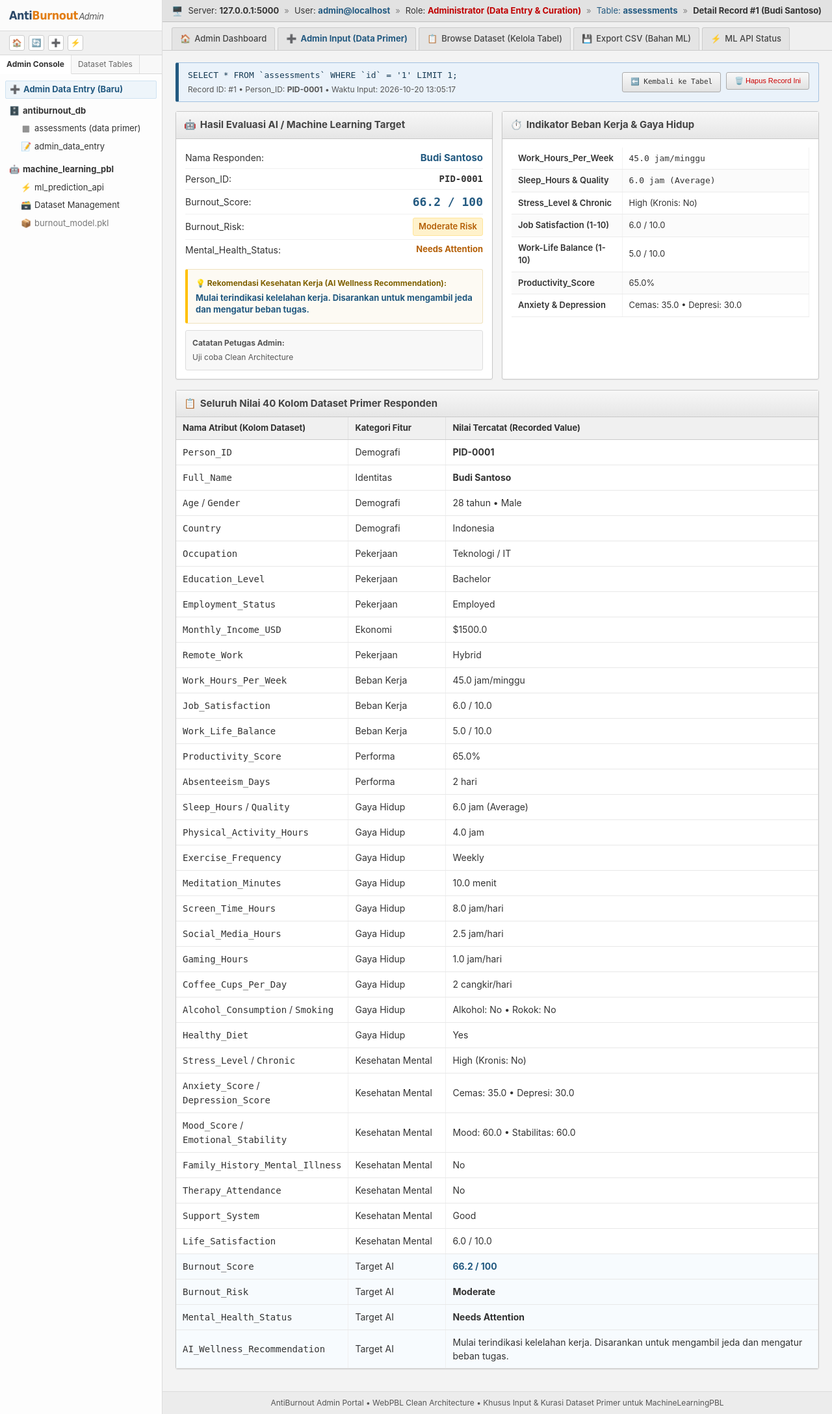
After one commit to Keluarga-Cemara-Team/WebPBL, a Flask app: page /assessment/detail/1 in a window 1280 px wide. The commit adds this page. Shown: the whole page at 65% size. Run offline with Flask 3, Linux system fonts and the light colour scheme; data comes from the database, SQL or seed files in the repository.

Commit message:
feat: implements delete and detail record

```diff
--- a/app/core/interfaces/repositories.py
+++ b/app/core/interfaces/repositories.py
@@ -23,3 +23,8 @@ class IAssessmentRepository(ABC):
     def find_by_id(self, assessment_id: Any) -> Optional[RespondentAssessment]:
         """Mencari data responden berdasarkan ID"""
         pass
+
+    @abstractmethod
+    def delete(self, assessment_id: Any) -> bool:
+        """Menghapus data responden berdasarkan ID"""
+        pass
--- a/app/infrastructure/repositories/firestore_assessment_repo.py
+++ b/app/infrastructure/repositories/firestore_assessment_repo.py
@@ -48,6 +48,11 @@ class FirestoreAssessmentRepository(IAssessmentRepository):
         if doc.exists:
             return self._doc_to_entity(doc.id, doc.to_dict())
         return None
+
+    def delete(self, assessment_id: Any) -> bool:
+        doc_ref = self.db.collection(self.collection_name).document(str(assessment_id))
+        doc_ref.delete()
+        return True
 
     @staticmethod
     def _doc_to_entity(doc_id: str, data: dict) -> RespondentAssessment:
--- /dev/null
+++ b/app/presentation/templates/assessment/detail.html
@@ -0,0 +1,201 @@
+{% extends "base.html" %}
+
+{% block title %}Detail Responden #{{ item.id }} &bull; antiburnout_db.assessments &bull; phpMyAdmin{% endblock %}
+
+{% block breadcrumb_extra %}
+<span style="color: #888;">&raquo;</span>
+<span><a href="{{ url_for('assessment.dataset_view') }}">Table: <strong>assessments</strong></a></span>
+<span style="color: #888;">&raquo;</span>
+<span><strong>Detail Record #{{ item.id }} ({{ item.full_name }})</strong></span>
+{% endblock %}
+
+{% block content %}
+<!-- phpMyAdmin SQL Execution Banner -->
+<div class="pma-sql-box">
+    <div>
+        <code>SELECT * FROM `assessments` WHERE `id` = '{{ item.id }}' LIMIT 1;</code>
+        <div class="pma-sql-meta">
+            Record ID: #{{ item.id }} &bull; Person_ID: <strong>{{ item.person_id or item.id }}</strong> &bull; Waktu Input: {{ item.created_at }}
+        </div>
+    </div>
+    <div style="display: flex; gap: 8px;">
+        <a href="{{ url_for('assessment.dataset_view') }}" class="pma-btn" style="font-size: 11px;">
+            ⬅️ Kembali ke Tabel
+        </a>
+        <form action="{{ url_for('assessment.delete_item', assessment_id=item.id) }}" method="POST" style="display: inline;" onsubmit="return confirm('Apakah Anda yakin ingin menghapus data responden {{ item.full_name }} (#{{ item.id }}) secara permanen?');">
+            <button type="submit" class="pma-btn" style="color: #cc0000; font-size: 11px;">
+                🗑️ Hapus Record Ini
+            </button>
+        </form>
+    </div>
+</div>
+
+<div class="pma-grid-2col" style="margin-bottom: 16px;">
+    <!-- Panel 1: Hasil Prediksi Machine Learning -->
+    <div class="pma-card" style="margin-bottom: 0;">
+        <div class="pma-card-header">
+            <span>🤖</span>
+            <span>Hasil Evaluasi AI / Machine Learning Target</span>
+        </div>
+        <div class="pma-card-body">
+            <ul class="pma-list">
+                <li class="pma-list-item">
+                    <span>Nama Responden:</span>
+                    <strong style="color: #235a81; font-size: 15px;">{{ item.full_name }}</strong>
+                </li>
+                <li class="pma-list-item">
+                    <span>Person_ID:</span>
+                    <code style="font-weight: bold;">{{ item.person_id or item.id }}</code>
+                </li>
+                <li class="pma-list-item">
+                    <span>Burnout_Score:</span>
+                    <strong style="font-size: 18px; font-family: monospace; color: #235a81;">
+                        {{ item.burnout_score if item.burnout_score is not none else '-' }} / 100
+                    </strong>
+                </li>
+                <li class="pma-list-item">
+                    <span>Burnout_Risk:</span>
+                    {% if item.burnout_risk == 'Low' or 'Rendah' in (item.burnout_risk or '') %}
+                    <span class="pma-badge pma-badge-success" style="font-size: 13px; padding: 3px 8px;">Low Risk</span>
+                    {% elif item.burnout_risk == 'Moderate' or 'Sedang' in (item.burnout_risk or '') %}
+                    <span class="pma-badge pma-badge-warning" style="font-size: 13px; padding: 3px 8px;">Moderate Risk</span>
+                    {% else %}
+                    <span class="pma-badge pma-badge-danger" style="font-size: 13px; padding: 3px 8px;">High Risk</span>
+                    {% endif %}
+                </li>
+                <li class="pma-list-item">
+                    <span>Mental_Health_Status:</span>
+                    <strong style="font-size: 13px; color: {% if item.mental_health_status == 'Healthy' %}#38761d{% elif item.mental_health_status == 'Needs Attention' %}#b45f06{% else %}#cc0000{% endif %};">
+                        {{ item.mental_health_status or '-' }}
+                    </strong>
+                </li>
+            </ul>
+
+            <!-- AI Recommendation Box -->
+            <div style="margin-top: 14px; background: #fdfaf3; border: 1px solid #f0e2be; border-left: 4px solid #ffc000; padding: 12px; border-radius: 3px;">
+                <div style="font-weight: bold; color: #7f6000; font-size: 12px; margin-bottom: 4px;">
+                    💡 Rekomendasi Kesehatan Kerja (AI Wellness Recommendation):
+                </div>
+                <div style="font-size: 13px; font-weight: bold; color: #235a81; line-height: 1.4;">
+                    {{ item.ai_wellness_recommendation or item.recommendation or '-' }}
+                </div>
+            </div>
+
+            <!-- Catatan Admin -->
+            {% if item.notes %}
+            <div style="margin-top: 10px; background: #f8f8f8; border: 1px solid #ddd; padding: 10px; border-radius: 3px; font-size: 12px; color: #555;">
+                <strong>Catatan Petugas Admin:</strong>
+                <p style="margin: 4px 0 0 0;">{{ item.notes }}</p>
+            </div>
+            {% endif %}
+        </div>
+    </div>
+
+    <!-- Panel 2: Parameter Beban Kerja & Istirahat Inti -->
+    <div class="pma-card" style="margin-bottom: 0;">
+        <div class="pma-card-header">
+            <span>⏱️</span>
+            <span>Indikator Beban Kerja & Gaya Hidup</span>
+        </div>
+        <div class="pma-card-body">
+            <table class="pma-table" style="margin-bottom: 0;">
+                <tbody>
+                    <tr>
+                        <td style="width: 170px; font-weight: 600;">Work_Hours_Per_Week</td>
+                        <td style="font-family: monospace; font-size: 13px;">{{ item.work_hours_per_week }} jam/minggu</td>
+                    </tr>
+                    <tr>
+                        <td style="font-weight: 600;">Sleep_Hours & Quality</td>
+                        <td style="font-family: monospace;">{{ item.sleep_hours }} jam ({{ item.sleep_quality }})</td>
+                    </tr>
+                    <tr>
+                        <td style="font-weight: 600;">Stress_Level & Chronic</td>
+                        <td>{{ item.stress_level }} (Kronis: {{ item.chronic_stress }})</td>
+                    </tr>
+                    <tr>
+                        <td style="font-weight: 600;">Job Satisfaction (1-10)</td>
+                        <td>{{ item.job_satisfaction }} / 10.0</td>
+                    </tr>
+                    <tr>
+                        <td style="font-weight: 600;">Work-Life Balance (1-10)</td>
+                        <td>{{ item.work_life_balance }} / 10.0</td>
+                    </tr>
+                    <tr>
+                        <td style="font-weight: 600;">Productivity_Score</td>
+                        <td>{{ item.productivity_score }}%</td>
+                    </tr>
+                    <tr>
+                        <td style="font-weight: 600;">Anxiety & Depression</td>
+                        <td>Cemas: {{ item.anxiety_score }} &bull; Depresi: {{ item.depression_score }}</td>
+                    </tr>
+                </tbody>
+            </table>
+        </div>
+    </div>
+</div>
+
+<!-- Panel Rincian 40 Kolom Lengkap -->
+<div class="pma-card">
+    <div class="pma-card-header">
+        <span>📋</span>
+        <span>Seluruh Nilai 40 Kolom Dataset Primer Responden</span>
+    </div>
+    <div class="pma-card-body" style="padding: 0;">
+        <table class="pma-form-table" style="margin-bottom: 0; border: none;">
+            <thead>
+                <tr>
+                    <th style="width: 260px;">Nama Atribut (Kolom Dataset)</th>
+                    <th style="width: 150px;">Kategori Fitur</th>
+                    <th>Nilai Tercatat (Recorded Value)</th>
+                </tr>
+            </thead>
+            <tbody>
+                <!-- 1. Demografi & Profesi -->
+                <tr><td><code>Person_ID</code></td><td>Demografi</td><td><strong>{{ item.person_id or item.id }}</strong></td></tr>
+                <tr><td><code>Full_Name</code></td><td>Identitas</td><td><strong>{{ item.full_name }}</strong></td></tr>
+                <tr><td><code>Age</code> / <code>Gender</code></td><td>Demografi</td><td>{{ item.age|int }} tahun &bull; {{ item.gender }}</td></tr>
+                <tr><td><code>Country</code></td><td>Demografi</td><td>{{ item.country }}</td></tr>
+                <tr><td><code>Occupation</code></td><td>Pekerjaan</td><td>{{ item.occupation }}</td></tr>
+                <tr><td><code>Education_Level</code></td><td>Pekerjaan</td><td>{{ item.education_level }}</td></tr>
+                <tr><td><code>Employment_Status</code></td><td>Pekerjaan</td><td>{{ item.employment_status }}</td></tr>
+                <tr><td><code>Monthly_Income_USD</code></td><td>Ekonomi</td><td>${{ item.monthly_income_usd }}</td></tr>
+                <tr><td><code>Remote_Work</code></td><td>Pekerjaan</td><td>{{ item.remote_work }}</td></tr>
+
+                <!-- 2. Beban Kerja & Performa -->
+                <tr><td><code>Work_Hours_Per_Week</code></td><td>Beban Kerja</td><td>{{ item.work_hours_per_week }} jam/minggu</td></tr>
+                <tr><td><code>Job_Satisfaction</code></td><td>Beban Kerja</td><td>{{ item.job_satisfaction }} / 10.0</td></tr>
+                <tr><td><code>Work_Life_Balance</code></td><td>Beban Kerja</td><td>{{ item.work_life_balance }} / 10.0</td></tr>
+                <tr><td><code>Productivity_Score</code></td><td>Performa</td><td>{{ item.productivity_score }}%</td></tr>
+                <tr><td><code>Absenteeism_Days</code></td><td>Performa</td><td>{{ item.absenteeism_days }} hari</td></tr>
+
+                <!-- 3. Pola Hidup & Istirahat -->
+                <tr><td><code>Sleep_Hours</code> / <code>Quality</code></td><td>Gaya Hidup</td><td>{{ item.sleep_hours }} jam ({{ item.sleep_quality }})</td></tr>
+                <tr><td><code>Physical_Activity_Hours</code></td><td>Gaya Hidup</td><td>{{ item.physical_activity_hours }} jam</td></tr>
+                <tr><td><code>Exercise_Frequency</code></td><td>Gaya Hidup</td><td>{{ item.exercise_frequency }}</td></tr>
+                <tr><td><code>Meditation_Minutes</code></td><td>Gaya Hidup</td><td>{{ item.meditation_minutes }} menit</td></tr>
+                <tr><td><code>Screen_Time_Hours</code></td><td>Gaya Hidup</td><td>{{ item.screen_time_hours }} jam/hari</td></tr>
+                <tr><td><code>Social_Media_Hours</code></td><td>Gaya Hidup</td><td>{{ item.social_media_hours }} jam/hari</td></tr>
+                <tr><td><code>Gaming_Hours</code></td><td>Gaya Hidup</td><td>{{ item.gaming_hours }} jam/hari</td></tr>
+                <tr><td><code>Coffee_Cups_Per_Day</code></td><td>Gaya Hidup</td><td>{{ item.coffee_cups_per_day }} cangkir/hari</td></tr>
+                <tr><td><code>Alcohol_Consumption</code> / <code>Smoking</code></td><td>Gaya Hidup</td><td>Alkohol: {{ item.alcohol_consumption }} &bull; Rokok: {{ item.smoking }}</td></tr>
+                <tr><td><code>Healthy_Diet</code></td><td>Gaya Hidup</td><td>{{ item.healthy_diet }}</td></tr>
+
+                <!-- 4. Kondisi Mental -->
+                <tr><td><code>Stress_Level</code> / <code>Chronic</code></td><td>Kesehatan Mental</td><td>{{ item.stress_level }} (Kronis: {{ item.chronic_stress }})</td></tr>
+                <tr><td><code>Anxiety_Score</code> / <code>Depression_Score</code></td><td>Kesehatan Mental</td><td>Cemas: {{ item.anxiety_score }} &bull; Depresi: {{ item.depression_score }}</td></tr>
+                <tr><td><code>Mood_Score</code> / <code>Emotional_Stability</code></td><td>Kesehatan Mental</td><td>Mood: {{ item.mood_score }} &bull; Stabilitas: {{ item.emotional_stability }}</td></tr>
+                <tr><td><code>Family_History_Mental_Illness</code></td><td>Kesehatan Mental</td><td>{{ item.family_history_mental_illness }}</td></tr>
+                <tr><td><code>Therapy_Attendance</code></td><td>Kesehatan Mental</td><td>{{ item.therapy_attendance }}</td></tr>
+                <tr><td><code>Support_System</code></td><td>Kesehatan Mental</td><td>{{ item.support_system }}</td></tr>
+                <tr><td><code>Life_Satisfaction</code></td><td>Kesehatan Mental</td><td>{{ item.life_satisfaction }} / 10.0</td></tr>
+
+                <!-- 5. Target Output ML -->
+                <tr style="background: #f7fbfe;"><td><code>Burnout_Score</code></td><td>Target AI</td><td><strong style="color: #235a81;">{{ item.burnout_score }} / 100</strong></td></tr>
+                <tr style="background: #f7fbfe;"><td><code>Burnout_Risk</code></td><td>Target AI</td><td><strong>{{ item.burnout_risk }}</strong></td></tr>
+                <tr style="background: #f7fbfe;"><td><code>Mental_Health_Status</code></td><td>Target AI</td><td><strong>{{ item.mental_health_status }}</strong></td></tr>
+                <tr style="background: #f7fbfe;"><td><code>AI_Wellness_Recommendation</code></td><td>Target AI</td><td>{{ item.ai_wellness_recommendation or item.recommendation }}</td></tr>
+            </tbody>
+        </table>
+    </div>
+</div>
+{% endblock %}
--- a/app/presentation/templates/base.html
+++ b/app/presentation/templates/base.html
@@ -130,8 +130,8 @@
                 {% with messages = get_flashed_messages(with_categories=true) %}
                   {% if messages %}
                     {% for category, message in messages %}
-                      <div class="pma-alert-warning">
-                        <strong>Perhatian:</strong> {{ message }}
+                      <div class="{% if category == 'success' %}pma-alert-success{% else %}pma-alert-warning{% endif %}">
+                        <strong>{% if category == 'success' %}Sukses:{% elif category == 'danger' %}Galat:{% else %}Perhatian:{% endif %}</strong> {{ message }}
                       </div>
                     {% endfor %}
                   {% endif %}
```
Also changed, not shown: app/infrastructure/repositories/sqlite_assessment_repo.py (+102 -22 lines), app/presentation/templates/assessment/dataset.html (+114 -10 lines), app/presentation/web/assessment_controller.py (+38 -0 lines).
